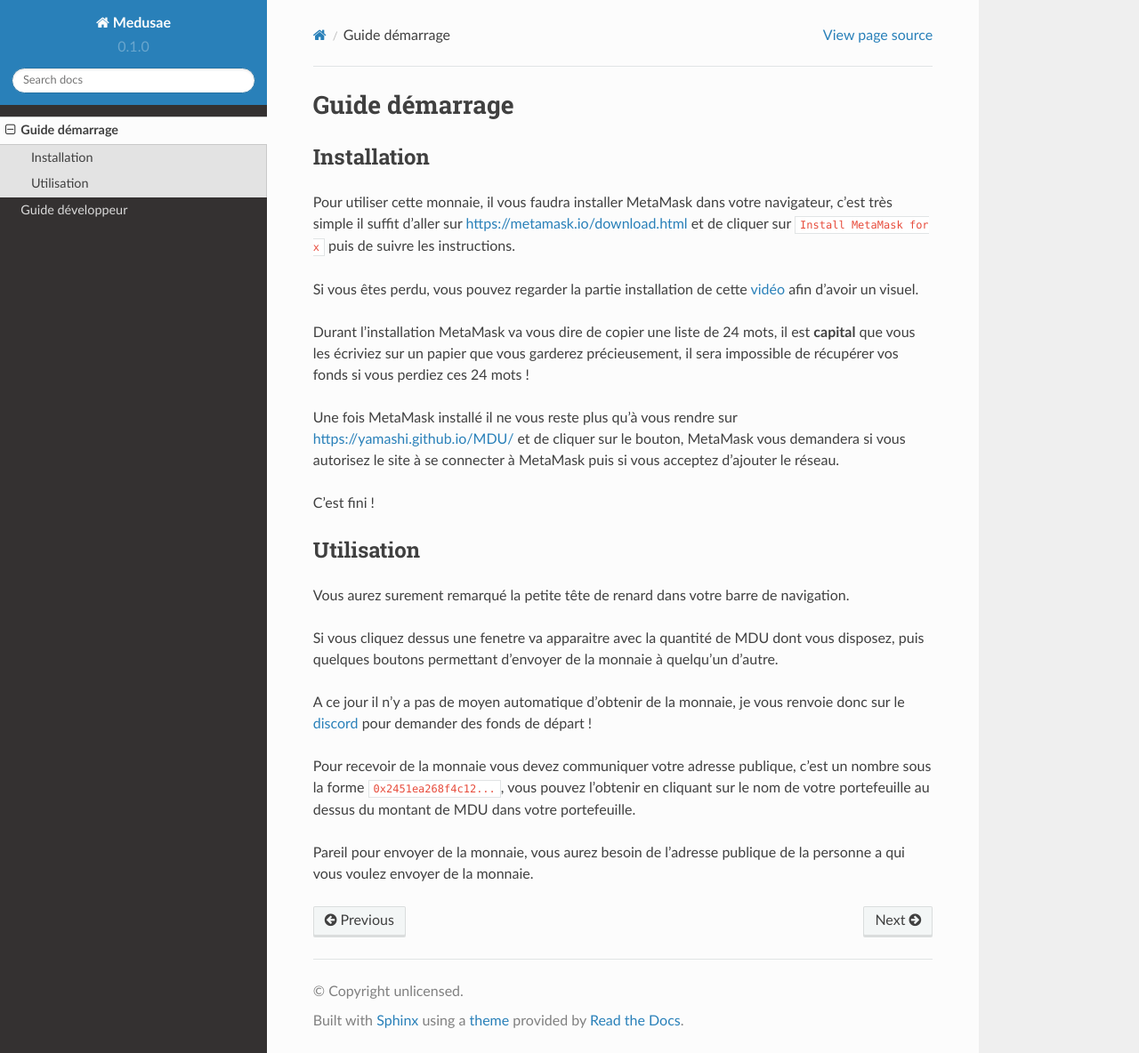
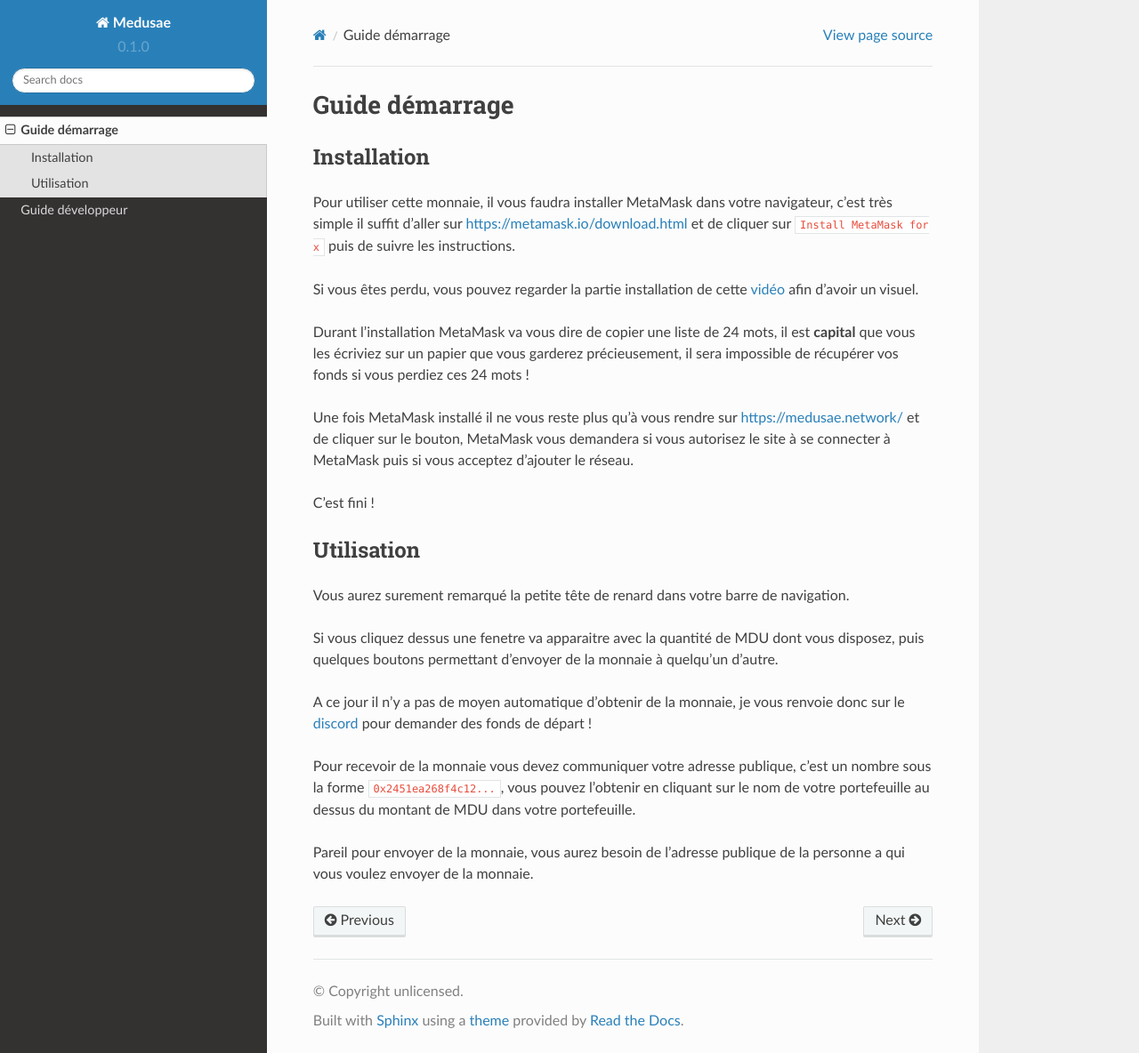
Before and after one commit to maximegmd/medusae, a Sphinx documentation site: the page built from docs/source/user.rst, in a window 1280 px wide and 1184 px high. Shown: the whole window at 89% size. Built offline with Sphinx 7.4.7 and the Read the Docs theme 2.0.0, drawn with Linux system fonts in a browser that asks for light colours; some of the changed lines change nothing that is shown.

Commit message:
Update user.rst

```diff
--- a/docs/source/user.rst
+++ b/docs/source/user.rst
@@ -17,7 +17,7 @@ Durant l'installation MetaMask va vous dire de copier une liste de 24 mots, il e
 que vous les écriviez sur un papier que vous garderez précieusement, il sera impossible de récupérer
 vos fonds si vous perdiez ces 24 mots !
 
-Une fois MetaMask installé il ne vous reste plus qu'à vous rendre sur https://yamashi.github.io/MDU/
+Une fois MetaMask installé il ne vous reste plus qu'à vous rendre sur https://medusae.network/
 et de cliquer sur le bouton, MetaMask vous demandera si vous autorisez le site à se connecter à MetaMask
 puis si vous acceptez d'ajouter le réseau.
 
```
